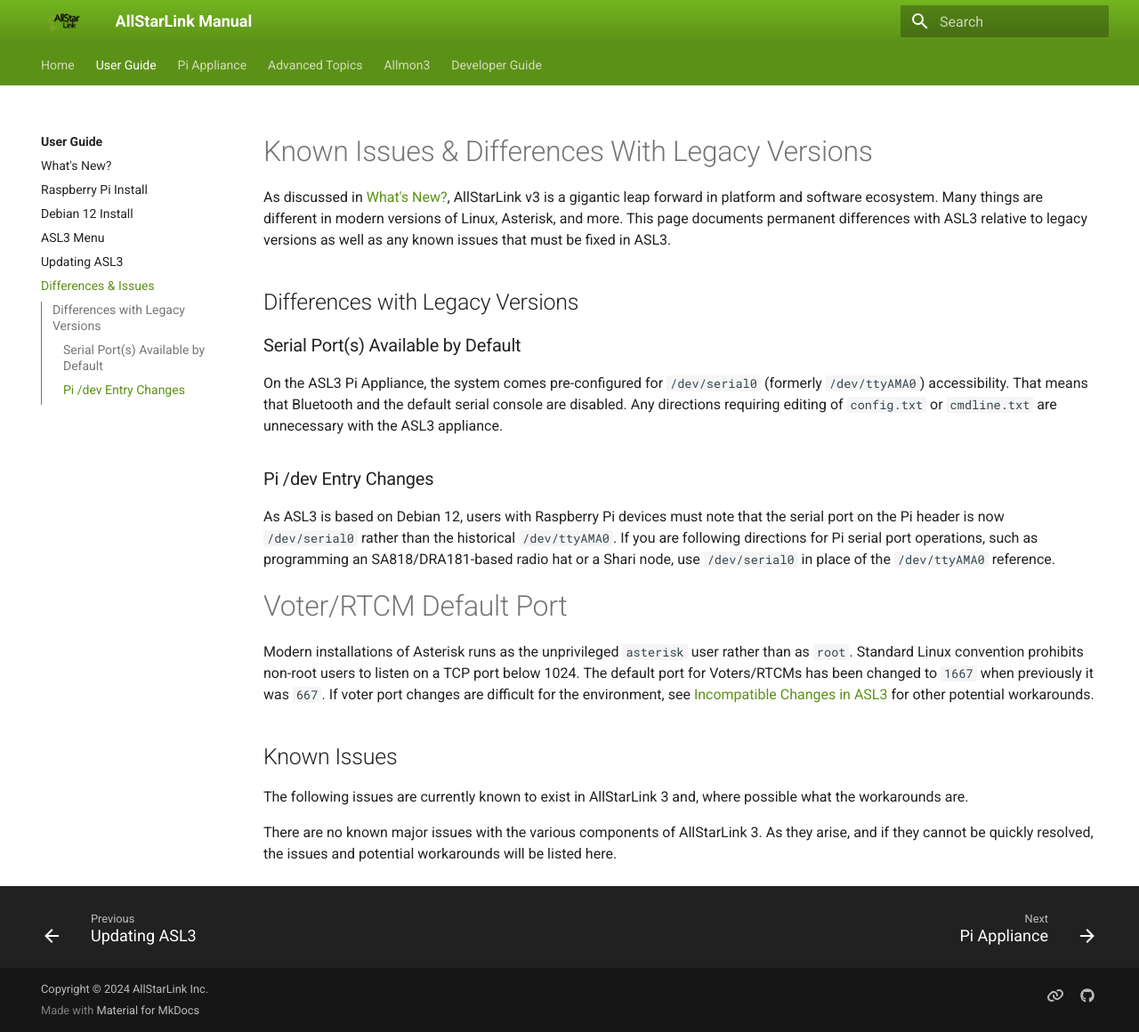
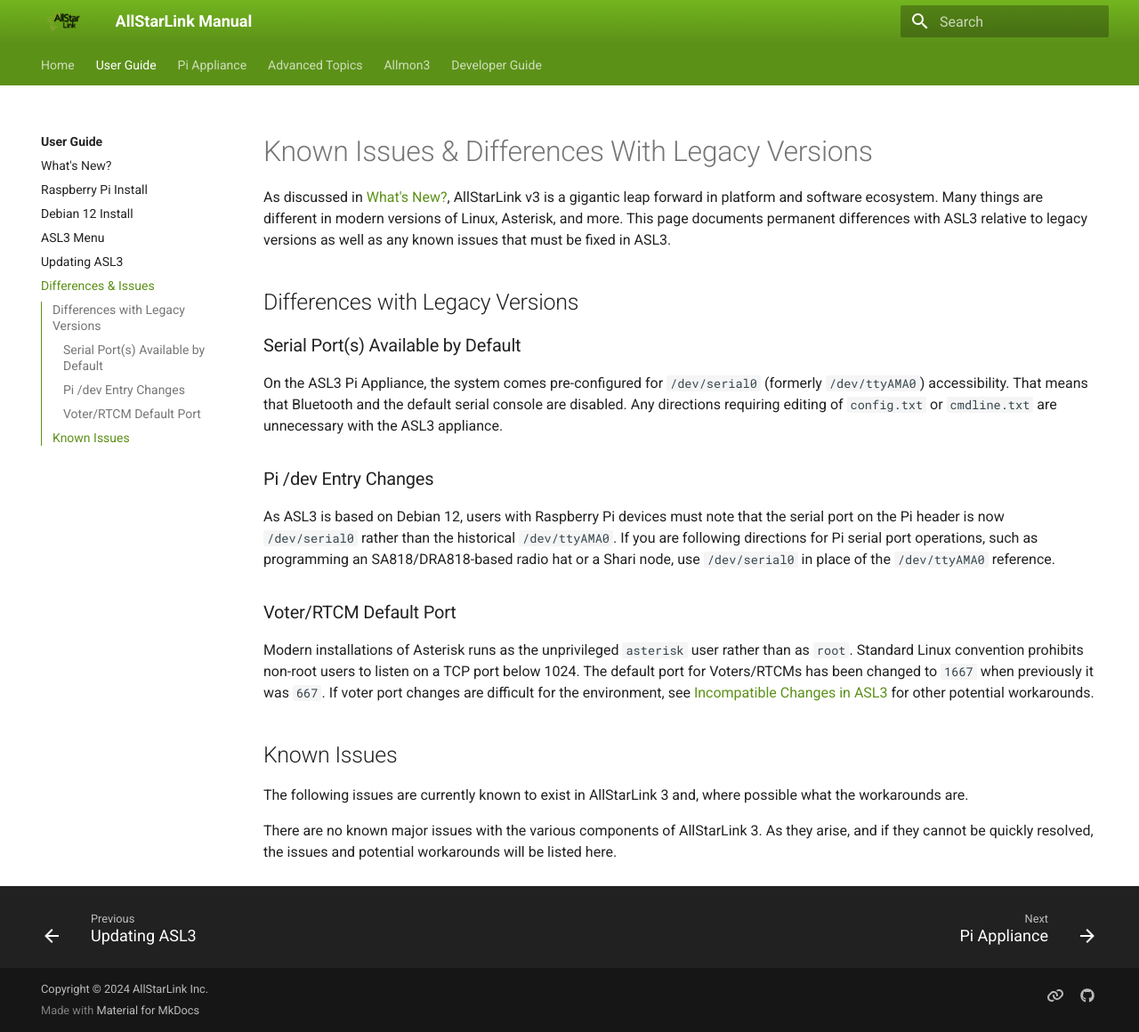
Before and after one commit to AllStarLink/ASL3-Manual, an MkDocs documentation site: the page built from docs/user-guide/known-issues-diffs.md, in a window 1280 px wide and 1160 px high. Shown: the whole window at 89% size. Built offline with MkDocs 1.6.1 and Material for MkDocs 9.7.7, drawn with Linux system fonts in a browser that asks for light colours.

Commit message:
fix typos

```diff
--- a/docs/user-guide/known-issues-diffs.md
+++ b/docs/user-guide/known-issues-diffs.md
@@ -20,10 +20,10 @@
 note that the serial port on the Pi header is now `/dev/serial0`
 rather than the historical `/dev/ttyAMA0`. If you are following
 directions for Pi serial port operations, such as programming an
-SA818/DRA181-based radio hat or a Shari node, use
+SA818/DRA818-based radio hat or a Shari node, use
 `/dev/serial0` in place of the `/dev/ttyAMA0` reference.
 
-# Voter/RTCM Default Port
+### Voter/RTCM Default Port
 Modern installations of Asterisk runs as the unprivileged `asterisk` user rather than
 as `root`. Standard Linux convention prohibits non-root users to listen on a TCP
 port below 1024. The default port for Voters/RTCMs has been changed to `1667` when
```
